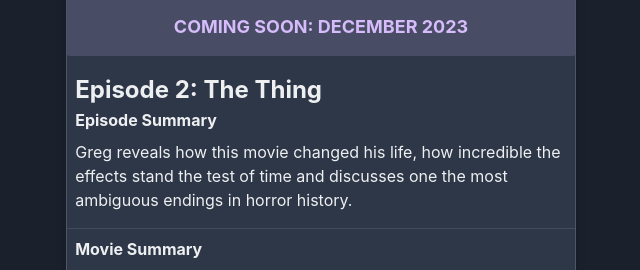
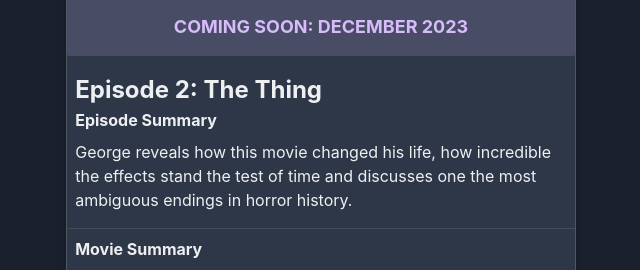
Before and after one commit to mgwall17/podcast-site, a Next.js app: page /Episodes in a window 1280 px wide. Shown: the part 2420-2690 px from the top of the page, without its empty margins (319-959 px from the left). Built offline with nearby package versions, Linux system fonts and the light colour scheme.

Commit message:
updated name

```diff
--- a/src/pages/Episodes.js
+++ b/src/pages/Episodes.js
@@ -40,7 +40,7 @@ export default function Episodes() {
           summary="A group of researchers in Antarctica discover an extraterrestrial organism that assimilates and imitates other life forms, creating an atmosphere of paranoia and fear as they struggle to determine who among them has been taken over by the shape-shifting entity. As trust erodes and survival becomes uncertain, the film unfolds as a suspenseful and chilling exploration of isolation and the terrifying unknown."
           comingSoon={true}
           premier_date={"December 2023"}
-          guest={"Greg reveals how this movie changed his life, how incredible the effects stand the test of time and discusses one the most ambiguous endings in horror history."}
+          guest={"George reveals how this movie changed his life, how incredible the effects stand the test of time and discusses one the most ambiguous endings in horror history."}
         />
           </Box>
         </Stack>
```
